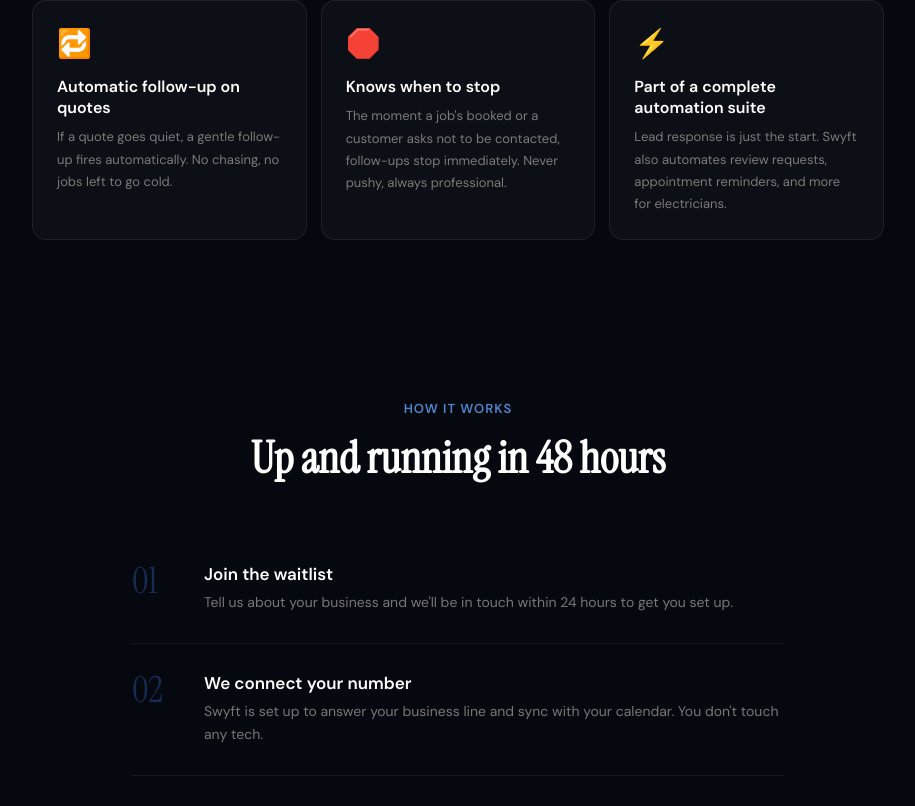
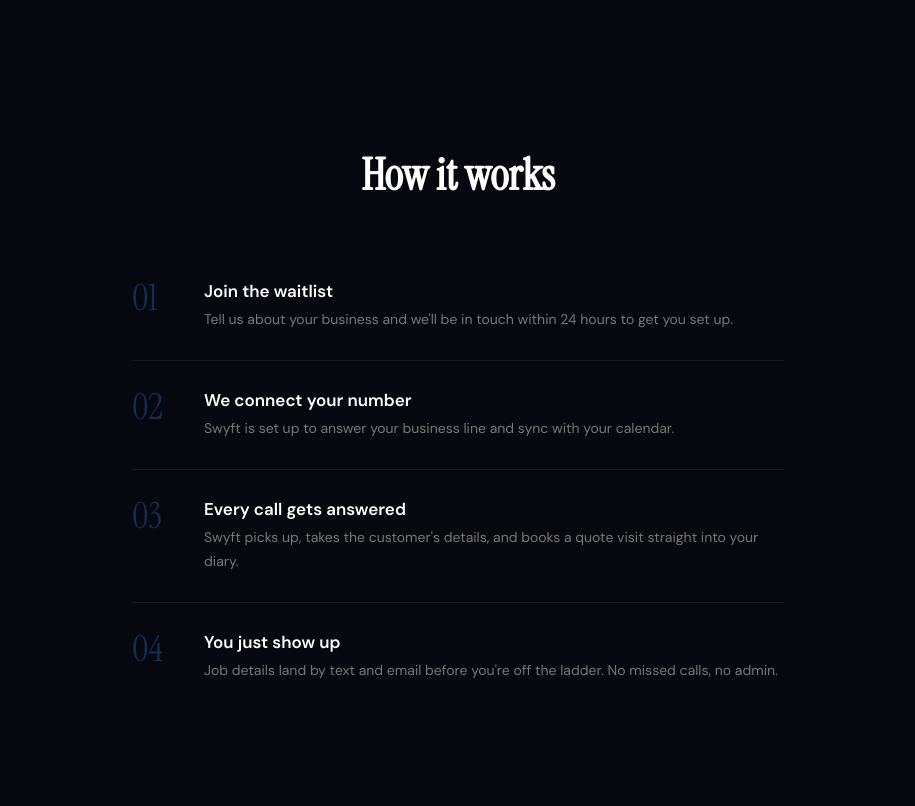
Before and after one commit to owen-ship-it/chargeflow-landing, a React (Vite) app: page / in a window 1280 px wide. Shown: the part 1958-2764 px from the top of the page, without its empty margins (182-1097 px from the left). Built offline with nearby package versions, Linux system fonts and the light colour scheme.

Commit message:
Update App.jsx

```diff
--- a/src/App.jsx
+++ b/src/App.jsx
@@ -3,9 +3,6 @@
   { icon: "📞", title: "Answers every call instantly", desc: "Swyft picks up in under a ring, any time of day, sounding like a real member of your team — not a voicemail box." },
   { icon: "📅", title: "Books the quote into your diary", desc: "Checks your real availability and confirms a slot with the customer there and then, straight into your calendar." },
   { icon: "💬", title: "Job details sent to your phone", desc: "A text and email land the moment a call ends — name, number, address, and what the job is — before you're off the ladder." },
-  { icon: "🔁", title: "Automatic follow-up on quotes", desc: "If a quote goes quiet, a gentle follow-up fires automatically. No chasing, no jobs left to go cold." },
-  { icon: "🛑", title: "Knows when to stop", desc: "The moment a job's booked or a customer asks not to be contacted, follow-ups stop immediately. Never pushy, always professional." },
-  { icon: "⚡", title: "Part of a complete automation suite", desc: "Lead response is just the start. Swyft also automates review requests, appointment reminders, and more for electricians." },
 ];
 const STATS = [
   { value: "24/7", label: "Every call answered, day or night" },
@@ -186,13 +183,12 @@
       {/* How it works */}
       <section style={{ padding: "80px 24px", maxWidth: 700, margin: "0 auto" }}>
         <div data-id="how-title" style={{ ...fadeUp("how-title"), textAlign: "center", marginBottom: 48 }}>
-          <div style={{ fontSize: 13, color: "rgba(96,165,250,0.8)", letterSpacing: "0.08em", fontWeight: 600, marginBottom: 12 }}>HOW IT WORKS</div>
-          <h2 style={{ fontFamily: "'Instrument Serif', serif", fontSize: "clamp(28px,4vw,44px)", color: "#fff" }}>Up and running in 48 hours</h2>
+          <h2 style={{ fontFamily: "'Instrument Serif', serif", fontSize: "clamp(28px,4vw,44px)", color: "#fff" }}>How it works</h2>
         </div>
         <div style={{ display: "flex", flexDirection: "column", gap: 0 }}>
           {[
             { n: "01", title: "Join the waitlist", desc: "Tell us about your business and we'll be in touch within 24 hours to get you set up." },
-            { n: "02", title: "We connect your number", desc: "Swyft is set up to answer your business line and sync with your calendar. You don't touch any tech." },
+            { n: "02", title: "We connect your number", desc: "Swyft is set up to answer your business line and sync with your calendar." },
             { n: "03", title: "Every call gets answered", desc: "Swyft picks up, takes the customer's details, and books a quote visit straight into your diary." },
             { n: "04", title: "You just show up", desc: "Job details land by text and email before you're off the ladder. No missed calls, no admin." },
           ].map((s, i) => (
```
